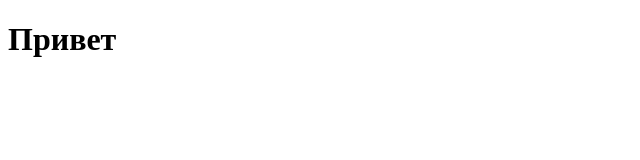
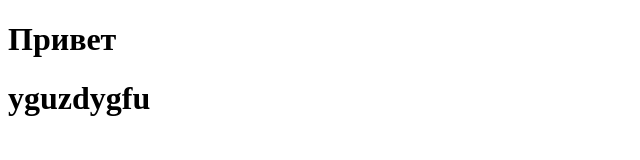
Before and after one commit to Salendooo/test_repo, a plain HTML site: page index.html in a window 1280 px wide. Shown: the whole page, without its empty margins (0-640 px from the left). Drawn offline with Linux system fonts and the light colour scheme.

Commit message:
init project

```diff
--- a/index.html
+++ b/index.html
@@ -9,3 +9,4 @@
     <h1>Привет</h1>
 </body>
 </html>
+<h1>yguzdygfu</h1>
```
